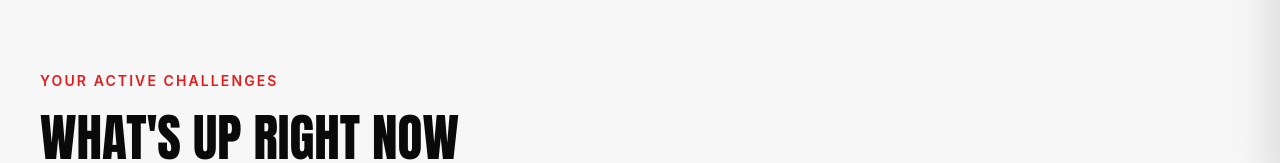
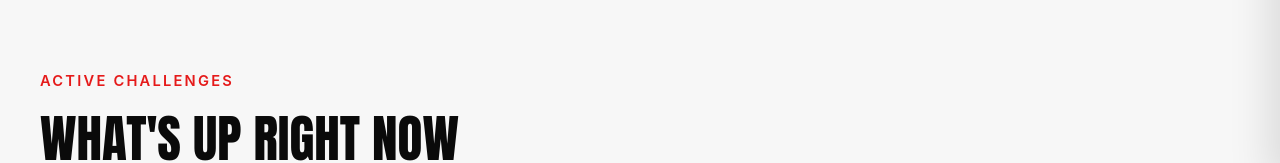
Before and after one commit to muatah/sweaty-mob, a plain HTML site: page challenges.html in a window 1280 px wide. Shown: the part 617-780 px from the top of the page. Drawn offline with Linux system fonts and the light colour scheme; a web font is replaced by a local one.

Commit message:
Rename 'Your Active Challenges' to 'Active Challenges' + 5% font size increase

```diff
--- a/challenges.html
+++ b/challenges.html
@@ -190,7 +190,7 @@
     <!-- ========== SECTION 2: ACTIVE CHALLENGES (Dynamic) ========== -->
     <section class="section section--light" id="daily">
       <div class="section__inner">
-        <p class="section__eyebrow">Your Active Challenges</p>
+        <p class="section__eyebrow" style="font-size:calc(var(--text-xs) * 1.05)">Active Challenges</p>
         <h2 class="section__title fade-in">WHAT'S UP RIGHT NOW</h2>
         <p class="section__subtitle fade-in" style="margin:0 auto;">New challenges rotate automatically: daily, weekly, monthly, and quarterly. Come back every day for a fresh challenge.</p>
 
```
